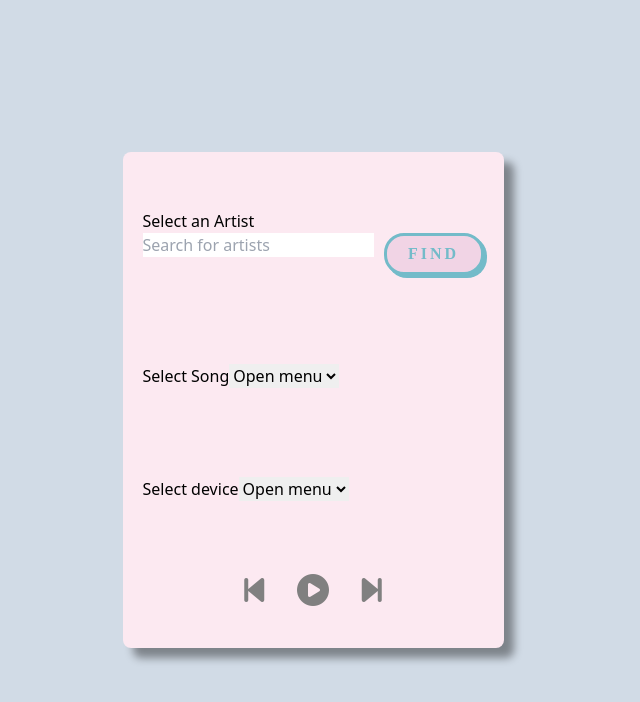
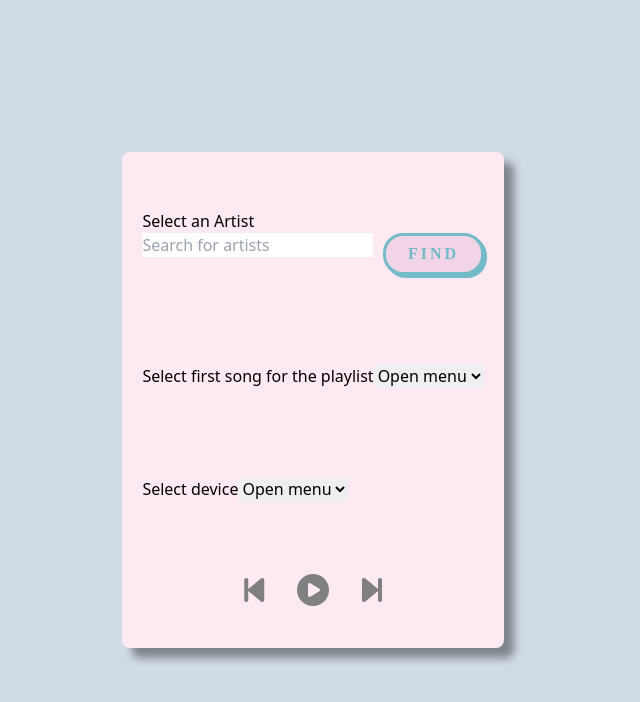
Before and after one commit to ALADM2/Playlist_Creator, a React (Vite) app: page /mainpage in a window 1280 px wide. Shown: the top 702 px of the page, without its empty margins (327-967 px from the left). Built offline with nearby package versions, Linux system fonts and the light colour scheme; a web font is replaced by a local one.

Commit message:
change info layout

```diff
--- a/src/components/CSS/InfoPanel.css
+++ b/src/components/CSS/InfoPanel.css
@@ -8,6 +8,7 @@
     box-shadow: 4px 4px 4px 4px rgba(0, 0, 0, 0.1);
     border-radius: 5px;
     height: fit-content;
+    max-width: -webkit-fill-available;
 }
 
 .albumImg>img {
--- a/src/components/DropDown.jsx
+++ b/src/components/DropDown.jsx
@@ -48,7 +48,7 @@ const DropDown = (props) => {
     return (
         <div className='dropdown'>
             <label htmlFor="options" className="block mb-2 text-sm font-medium text-gray-900 dark:text-white">
-                {props.data == 'topSongs' ? 'Select Song' : 'Select device'}
+                {props.data == 'topSongs' ? 'Select first song for the playlist' : 'Select device'}
             </label>
             <select ref={selectRef} onChange={handleSelect} id="options" className="bg-gray-50 border border-gray-300 text-gray-900
             text-sm rounded-lg focus:ring-blue-500 focus:border-blue-500 block w-full p-2.5 dark:bg-gray-700 dark:border-gray-600
```
